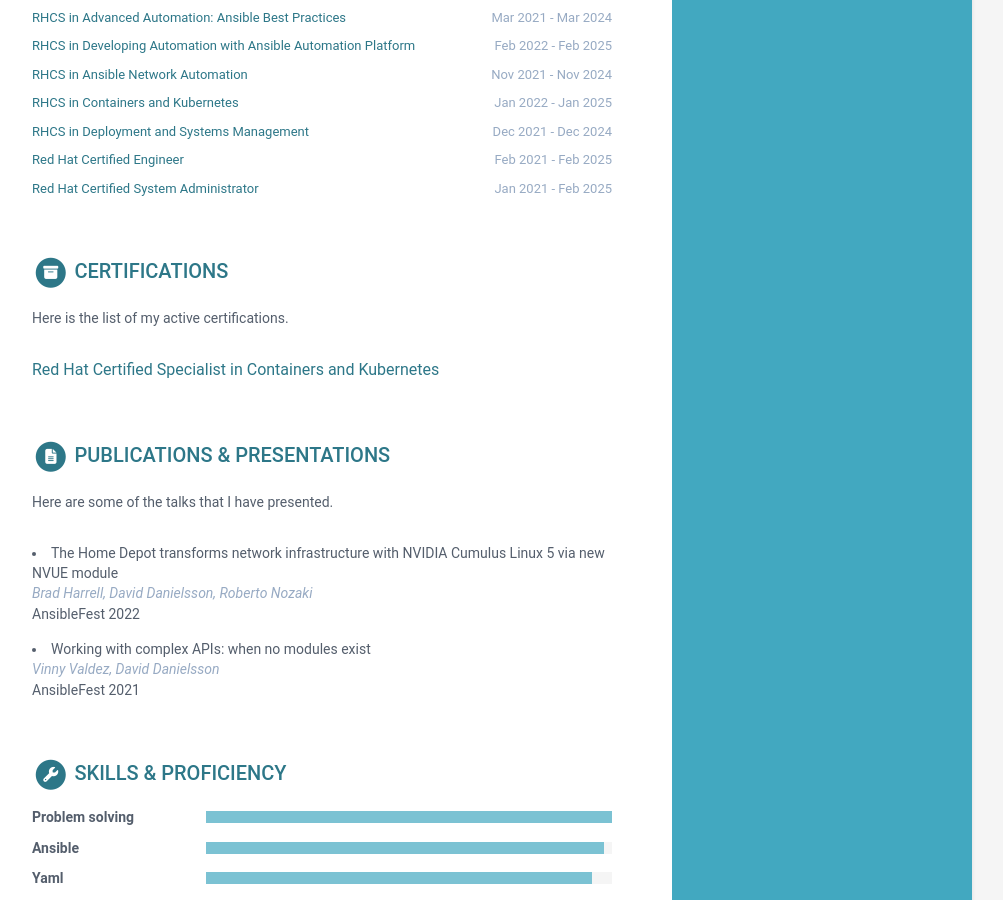
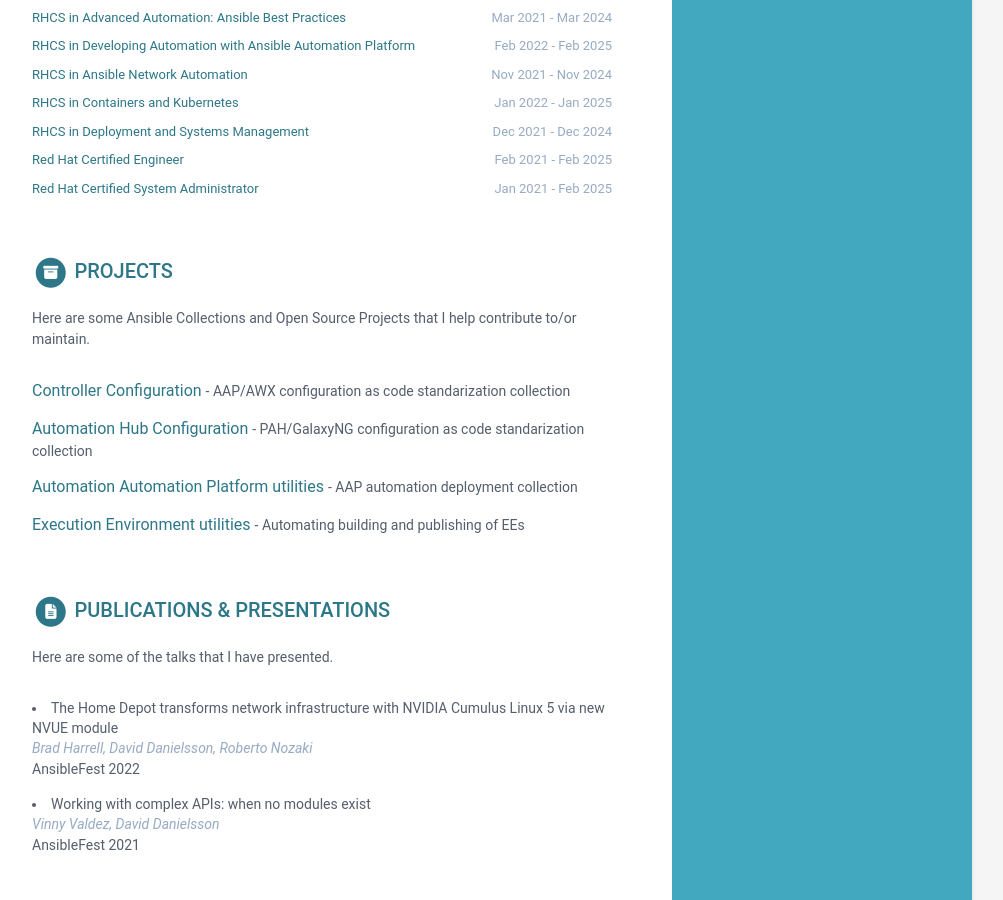
Before and after one commit to djdanielsson/djdanielsson.github.io, a Jekyll site: the page built from index.html, in a window 1280 px wide and 900 px high, scrolled down 1815 px. Shown: the whole window, without its empty margins (168-1171 px from the left). Built offline with Jekyll 4.4.1, drawn with Linux system fonts in a browser that asks for light colours; a style sheet for code colours, icons or effects is not loaded.

Commit message:
Update data.yml

```diff
--- a/_data/data.yml
+++ b/_data/data.yml
@@ -193,13 +193,22 @@
         details:
 
 projects:
-    title: Certifications
+    title: Projects
     intro: >
-      Here is the list of my active certifications.
+      Here are some Ansible Collections and Open Source Projects that I help contribute to/or maintain.
     assignments:
-      - title: Red Hat Certified Specialist in Containers and Kubernetes
-        link: https://www.credly.com/badges/1406dc54-3fa9-44f3-b802-4643ac8d837a
-        tagline:
+      - title: Controller Configuration
+        link: https://github.com/redhat-cop/controller_configuration
+        tagline: AAP/AWX configuration as code standarization collection
+      - title: Automation Hub Configuration
+        link: https://github.com/redhat-cop/ah_configuration
+        tagline: PAH/GalaxyNG configuration as code standarization collection
+      - title: Automation Automation Platform utilities
+        link: https://github.com/redhat-cop/aap_utilities
+        tagline: AAP automation deployment collection
+      - title: Execution Environment utilities
+        link: https://github.com/redhat-cop/ee_utilities
+        tagline: Automating building and publishing of EEs
 
 publications:
     title: Publications & Presentations
```
